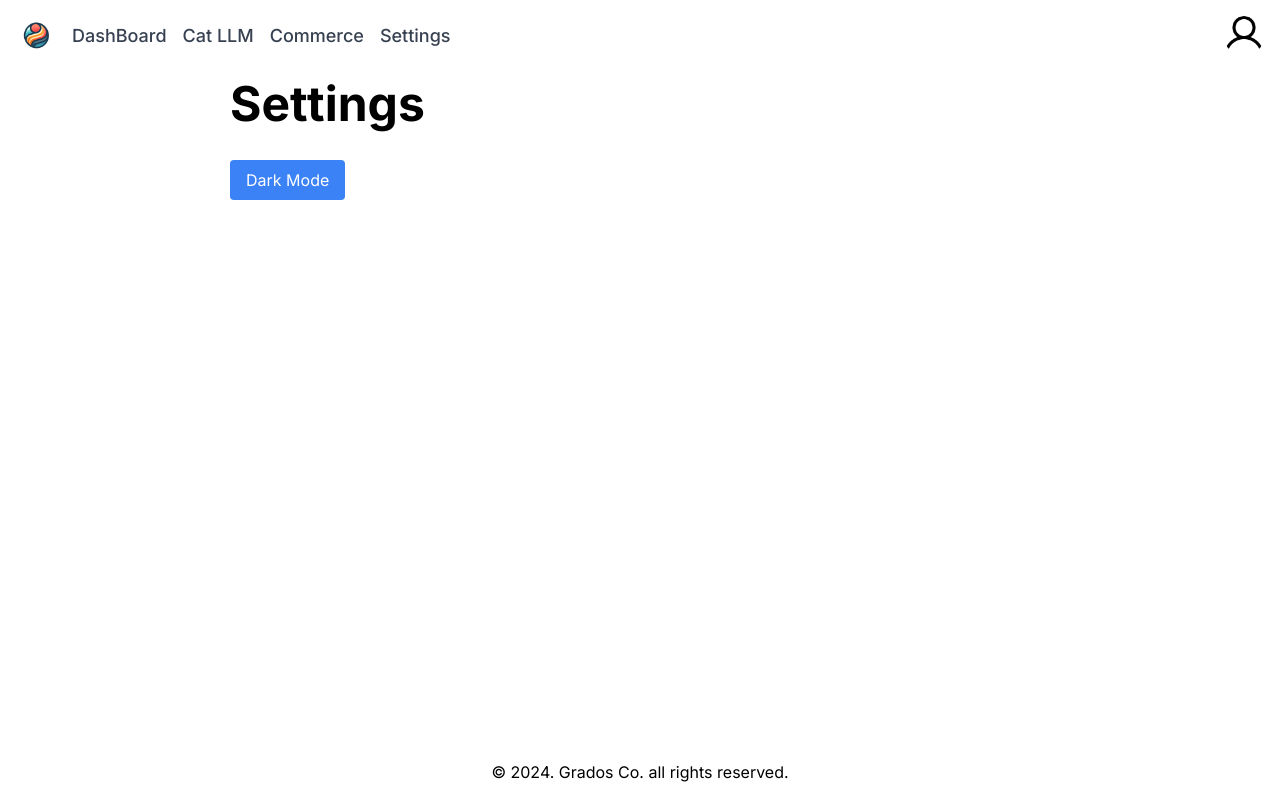
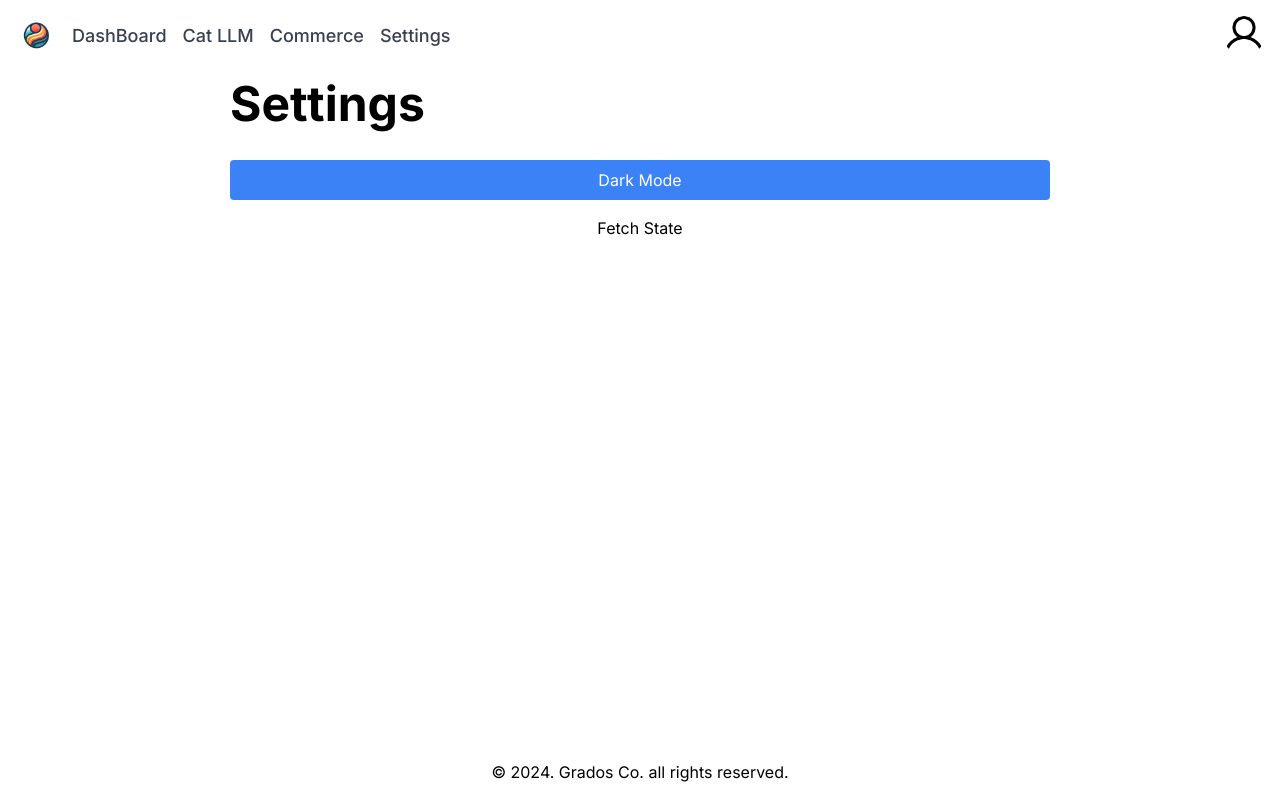
Before and after one commit to habaekk/CatSAMA_WLD, a Next.js app: page /settings in a window 1280 px wide. Built offline with nearby package versions, Linux system fonts and the light colour scheme; no server answers.

Commit message:
FIX: fix invalid token

```diff
--- /dev/null
+++ b/app/components/FetchStateButton.tsx
@@ -0,0 +1,15 @@
+// src/FetchStateButton.js
+import React from 'react';
+import { getState } from './HA_API/api';
+
+const FetchStateButton = ({ entityId }) => {
+    const handleFetchState = async () => {
+        await getState(entityId);
+    };
+
+    return (
+        <button onClick={handleFetchState}>Fetch State</button>
+    );
+};
+
+export default FetchStateButton;
--- a/app/components/HA_API/api.tsx
+++ b/app/components/HA_API/api.tsx
@@ -1,8 +1,8 @@
 // src/api.js
 import axios from 'axios';
 
-const BASE_URL = process.env.REACT_APP_LOCAL_HOST_HA;
-const TOKEN = process.env.REACT_APP_LONG_LIVE_THE_TOKEN;
+const BASE_URL = process.env.NEXT_PUBLIC_LOCAL_HOST_HA;
+const TOKEN = process.env.NEXT_PUBLIC_LONG_LIVE_THE_TOKEN;
 
 const getHeaders = () => ({
     'Authorization': `Bearer ${TOKEN}`,
--- a/app/settings/page.tsx
+++ b/app/settings/page.tsx
@@ -2,13 +2,19 @@
 
 import React from 'react';
 import DarkModeToggle from '../components/DarkMode/DarkModeToggle';
+import FetchStateButton from '../components/FetchStateButton';
 
 export default function Settings() {
+  const entity = process.env.NEXT_PUBLIC_ENTITY;
+
   return (
     <div className="main-content flex min-h-screen flex-col items-center justify-start p-24 relative text-black dark:text-white">
       <div className="w-full mt-20">
         <h2 className="text-5xl font-bold mb-4">Settings</h2>
-        <DarkModeToggle />
+        <div className="flex flex-col space-y-4">
+          <DarkModeToggle />
+          <FetchStateButton entityId={entity} />
+        </div>
       </div>
     </div>
   );
```
Also changed, not shown: app/components/FetchState.tsx (deleted).
